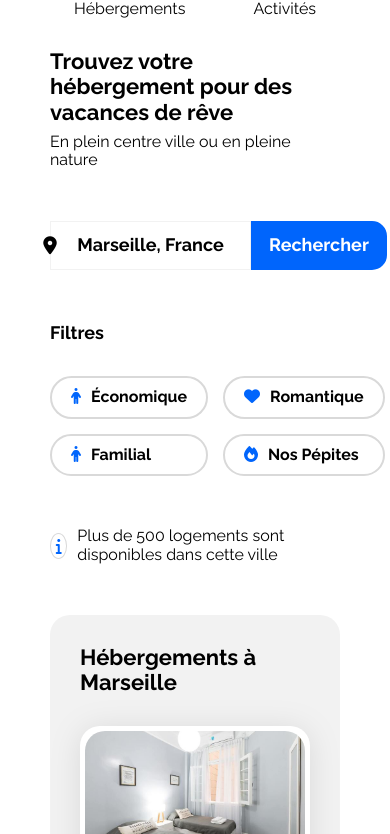
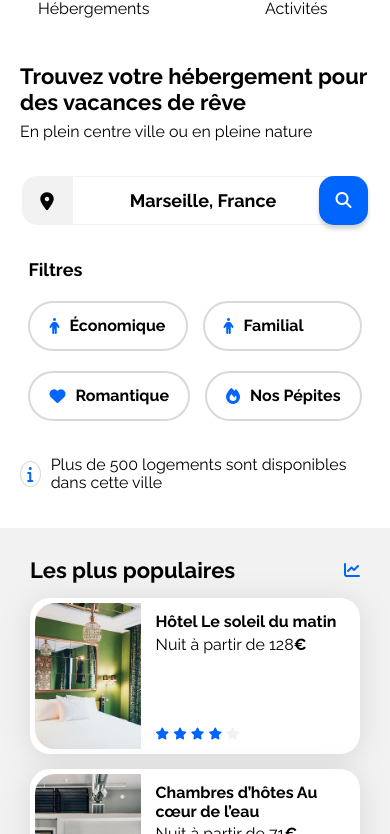
Before and after one commit to hajar-creator/Booki, a plain HTML site: page index.html in a window 390 px wide. Shown: the part 95-929 px from the top of the page. Drawn offline with Linux system fonts and the light colour scheme.

Commit message:
complété version mobile

```diff
--- a/css/style.css
+++ b/css/style.css
@@ -105,7 +105,7 @@ header img{
     margin-bottom: 0;
 }
 .headline p{
-    margin-top: 0;
+    margin: 0;
 }
 /* Search-bar */
 .search-bar{
@@ -170,12 +170,14 @@ form{
 }
 .fil{
     display: flex;
-    font-weight: 700;
-    gap: 10px;
+    align-items: center;
+    height: 50px;
     border-radius: 25px;
     border: solid 2px #D9D9D9;
+    padding: 4px 19px 4px 19px;
+    gap: 10px;
+    font-weight: 700;
     background-color: white;
-    padding: 10px 19px 10px 19px;
     cursor: pointer;
 }
 .fil:hover{
@@ -187,6 +189,9 @@ form{
     display: flex;
     align-items: center;
     gap: 10px;
+}
+.infobar p{
+    margin: 0;
 }
 .info-icon{
     border: solid 1px #D9D9D9;
@@ -323,6 +328,9 @@ form{
     padding: 30px;
     gap: 30px;
 }
+.activites-title {
+    margin: 0;
+}
 .activites-cards{
     display: flex;
     gap: 30px;
@@ -419,13 +427,26 @@ form{
 @media (max-width: 767.98px){
     .main-container {
         max-width: 767.98px;
-
+        padding: 0;
     }
-
+    .menu{
+        width: 100%;
+        text-align: center;
+    }
+    .menu ul{
+        gap: 15px;
+    }
+    .menu li{
+        flex: 1;
+    }
     header{
         display: flex;
         flex-direction: column;
         align-items: center;
+        margin-bottom: 30px;
+    }
+    .header img{
+        gap: 10px;
     }
     .menu li{
         border-bottom: solid 2px transparent;
@@ -437,48 +458,107 @@ form{
         border-bottom: solid 2px var(--main-color);
         border-top: none;
     }
+    .info-group{
+        padding: 0px 20px 0px 20px;
+        align-items: center;
+    }
+    .headline h1{
+        margin: 0;
+    }
+    .button-search{
+        display: none;
+    }
+    input{
+        width: 256px;
+    }
     .loupe{
+        display: block;
         background-color: #0065FC;
+        width: 49px;
+        height: 49px;
+        border-radius: 15px;
+        position: relative;
+        margin-left: -15px;
+        box-shadow: 0 4px 4px #0000002e;
+
+    }
+    .loupe span{
+        position: absolute;
+        top: 50%;
+        left: 50%;
+        transform: translate(-50%, -50%);
+    }
+    .clique{
+        background-color: #0065FC;
+        border: 0;
+    }
+    .fa-magnifying-glass{
+        color: white;
     }
     .filtres{
         flex-direction: column;
         align-items: flex-start;
+        gap: 20px;
     }
-    .fil1, .fil2{
+    .filtres h3{
+        margin: 0;
+    }
+    .tablette2{
+        display: flex;
         flex-direction: column;
+        gap: 20px;
     }
-
+    .fil{
+        flex: 1;
+    }
+    .hebergements-and-populaires section{
+        border-radius: 0;
+    }
     .hebergements-and-populaires {
-        flex-direction: column;
+        flex-direction: column-reverse;
+        gap: 15px;
     }
-
+    #heber{
+        background-color: white;
+    }
     .hebergements {
         width: 100%;
-        background-color: white;
-
+        gap: 15px;
     }
     .hebergements-cards{
         display: flex;
+        gap: 15px;
     }
     .row1, .row2{
         flex-direction: column;
+        gap: 15px;
     }
     .hebergements-cards a{
         width: 100%;
+        padding: 0;
     }
-
     .populaires {
         width: 100%;
-        margin-top: 50px;
+    }
+    .populaires-cards{
+        gap: 15px;
+    }
+    .populaires-cards .card{
+        margin-top: 15px;
+    }
+    .populaires img{
+        height: 146px;
     }
     .activites-cards{
         flex-direction: column;
+        gap: 15px;
     }
     .activites-cards img{
-        width: 100%;
         height: 141px;
     }
     .footer{
         flex-direction: column;
+        padding: 30px;
+        gap: 20px;
     }
 }
--- a/index.html
+++ b/index.html
@@ -46,7 +46,7 @@
                     </button>
 
                     <div class="loupe">
-                        <button type="button">
+                        <button type="button" class="clique">
                             <span>
                                 <i class="fa-solid fa-magnifying-glass" aria-hidden="true"></i>
                             </span>
@@ -300,8 +300,8 @@
                     </a>
                     <a href="#">
                         <article class="card">
-                            <img src="./images/activites/florian-wehde.jpg" alt="Image de Notre Notre-Dame-de-la-Garde">
-                            <h3 class="card-title">Notre Notre-Dame-de-la-Garde</h3>
+                            <img src="./images/activites/florian-wehde.jpg" alt="Image de Notre-Dame-de-la-Garde">
+                            <h3 class="card-title">Notre-Dame-de-la-Garde</h3>
                         </article>
                     </a>
 
```
